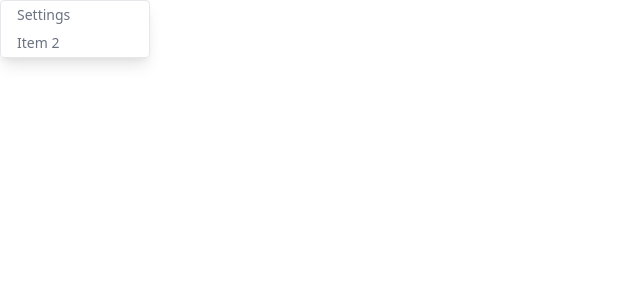
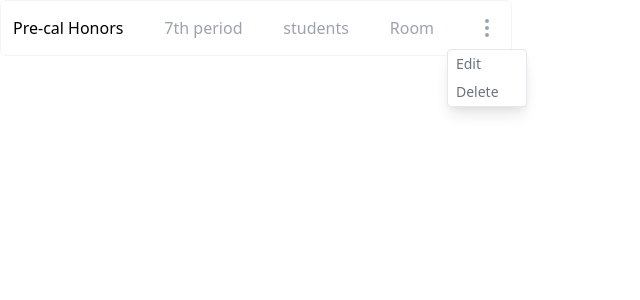
Before and after one commit to hieunguyent12/lemon, a Next.js app in the folder web/: page / in a window 1280 px wide. Shown: the top 300 px of the page, without its empty margins (0-640 px from the left). Built offline with nearby package versions, Linux system fonts and the light colour scheme.

Commit message:
made some changes

```diff
--- a/web/package.json
+++ b/web/package.json
@@ -12,6 +12,7 @@
     "build-storybook": "build-storybook"
   },
   "dependencies": {
+    "@popperjs/core": "^2.11.2",
     "@prisma/client": "^3.8.1",
     "apollo-server": "^3.6.2",
     "apollo-server-micro": "^3.6.2",
@@ -20,7 +21,8 @@
     "micro": "^9.3.4",
     "next": "12.0.10",
     "react": "17.0.2",
-    "react-dom": "17.0.2"
+    "react-dom": "17.0.2",
+    "react-popper": "^2.2.5"
   },
   "devDependencies": {
     "@babel/core": "^7.17.0",
--- a/web/src/hooks/useOutsideAlert.tsx
+++ b/web/src/hooks/useOutsideAlert.tsx
@@ -3,7 +3,7 @@ import React, { useRef, useEffect } from "react";
 /**
  * Hook that alerts clicks outside of the passed ref
  */
-export function useOutsideAlerter(ref: any, cb: () => void) {
+export function useOutsideClick(ref: any, cb: () => void) {
   useEffect(() => {
     /**
      * Alert if clicked on outside of element
@@ -27,7 +27,7 @@ export function useOutsideAlerter(ref: any, cb: () => void) {
  */
 export function OutsideAlerter(props: any) {
   const wrapperRef = useRef(null);
-  useOutsideAlerter(wrapperRef, props.callback);
+  useOutsideClick(wrapperRef, props.callback);
 
   return (
     <div ref={wrapperRef} className={`flex w-min`} style={props.style}>
--- /dev/null
+++ b/web/src/icons/ThreeDots.tsx
@@ -0,0 +1,21 @@
+const ThreeDots = (props: React.SVGProps<SVGSVGElement>) => {
+  return (
+    <svg
+      xmlns="http://www.w3.org/2000/svg"
+      className="h-6 w-6 text-gray-400"
+      fill="none"
+      viewBox="0 0 24 24"
+      stroke="currentColor"
+      {...props}
+    >
+      <path
+        strokeLinecap="round"
+        strokeLinejoin="round"
+        strokeWidth={2}
+        d="M12 5v.01M12 12v.01M12 19v.01M12 6a1 1 0 110-2 1 1 0 010 2zm0 7a1 1 0 110-2 1 1 0 010 2zm0 7a1 1 0 110-2 1 1 0 010 2z"
+      />
+    </svg>
+  );
+};
+
+export default ThreeDots;
--- a/web/src/pages/_app.tsx
+++ b/web/src/pages/_app.tsx
@@ -1,8 +1,8 @@
-import '../styles/globals.css'
-import type { AppProps } from 'next/app'
+import "../styles/globals.css";
+import type { AppProps } from "next/app";
 
-function MyApp({ Component, pageProps }: AppProps) {
-  return <Component {...pageProps} />
+function Lemon({ Component, pageProps }: AppProps) {
+  return <Component {...pageProps} />;
 }
 
-export default MyApp
+export default Lemon;
--- a/web/src/pages/index.tsx
+++ b/web/src/pages/index.tsx
@@ -3,9 +3,9 @@ import Head from "next/head";
 import Image from "next/image";
 import styles from "../styles/Home.module.css";
 
-import { AvatarMenu } from "../ui/AvatarMenu";
+import { ListItem } from "../ui/ListItem";
 
 const Home: NextPage = () => {
-  return <AvatarMenu />;
+  return <ListItem isTeacher _className="Pre-cal Honors" period={7} />;
 };
 export default Home;
--- /dev/null
+++ b/web/src/ui/DropdownMenu.tsx
@@ -0,0 +1,40 @@
+import { forwardRef } from "react";
+import { motion, MotionProps } from "framer-motion";
+
+export type DropdropMenuProps = {
+  children: React.ReactNode;
+} & React.HTMLAttributes<HTMLDivElement> &
+  MotionProps;
+
+export type DropdownMenuItemProps = {
+  children: React.ReactNode;
+};
+
+export const DropdownMenuItem: React.FC<DropdownMenuItemProps> = ({
+  children,
+}) => {
+  return (
+    <p className="flex items-center text-gray-500 py-1 px-2 text-sm cursor-pointer hover:bg-gray-100">
+      {children}
+    </p>
+  );
+};
+
+export const DropdownMenu = forwardRef<any, DropdropMenuProps>((props, ref) => {
+  return (
+    <motion.div
+      initial={{
+        opacity: 0,
+      }}
+      animate={{
+        opacity: 1,
+      }}
+      ref={ref}
+      {...props}
+      className="flex flex-col rounded absolute border border-gray-200 shadow-lg bg-white w-20 select-none"
+      onClick={(e) => e.stopPropagation()}
+    >
+      {props.children}
+    </motion.div>
+  );
+});
--- /dev/null
+++ b/web/src/ui/ListItem.tsx
@@ -0,0 +1,165 @@
+import React, { useRef, useEffect, useState } from "react";
+import { usePopper } from "react-popper";
+
+import { DropdownMenu, DropdownMenuItem } from "./DropdownMenu";
+import getOrdinalSuffix from "../utils/ordinal_suffix";
+import ThreeDots from "../icons/ThreeDots";
+import { useOutsideClick } from "../hooks/useOutsideAlert";
+
+const GRADE_COLORS = {
+  100: "text-primary-600",
+  90: "text-primary-600",
+  80: "text-lime-500",
+  70: "text-yellow-500",
+  60: "text-yellow-600",
+  50: "text-orange-500",
+};
+
+export type ListItemProps = {
+  isTeacher: boolean;
+  _className: string;
+  period: number;
+  studentCount?: number;
+  grade?: number;
+  roomNumber?: number;
+  teacherName?: string;
+};
+
+export const ListItem: React.FC<ListItemProps> = ({
+  isTeacher,
+  _className,
+  period,
+  roomNumber,
+  studentCount,
+  grade,
+  teacherName,
+}) => {
+  return (
+    <div className="flex justify-between items-center h-14 border border-gray-100 p-3 rounded-md max-w-lg	cursor-pointer select-none transition duration-200 ease-in-out hover:bg-gray-100">
+      {isTeacher ? (
+        <TeacherContent
+          _className={_className}
+          studentCount={studentCount}
+          period={period}
+          roomNumber={roomNumber}
+        />
+      ) : (
+        <StudentContent
+          _className={_className}
+          period={period}
+          roomNumber={roomNumber}
+          grade={grade}
+          teacherName={teacherName}
+        />
+      )}
+    </div>
+  );
+};
+
+const TeacherContent: React.FC<Omit<ListItemProps, "grade" | "isTeacher">> = ({
+  _className,
+  period,
+  studentCount,
+  roomNumber,
+}) => {
+  const [showMenu, setShowMenu] = useState(true);
+  const [referenceElement, setReferenceElement] = useState<any>(null);
+  const [popperElement, setPopperElement] = useState(null);
+  const { styles, attributes } = usePopper(referenceElement, popperElement, {
+    modifiers: [
+      {
+        name: "offset",
+        enabled: true,
+        options: {
+          offset: [0, 5],
+        },
+      },
+    ],
+  });
+  const popperRef = useRef<any>();
+
+  useOutsideClick(popperRef, () => setShowMenu(false));
+
+  return (
+    <>
+      <p>{_className}</p>
+      <p className="text-gray-400">{getOrdinalSuffix(period)} period</p>
+      <p className="text-gray-400">{studentCount} students</p>
+      <p className="text-gray-400">Room {roomNumber}</p>
+      <span
+        className="hover:bg-gray-300 rounded-md py-1 relative"
+        ref={(ref) => {
+          setReferenceElement(ref);
+          popperRef.current = ref;
+        }}
+        onClick={() => setShowMenu(!showMenu)}
+      >
+        <ThreeDots />
+
+        {showMenu && (
+          <DropdownMenu
+            ref={setPopperElement}
+            style={styles.popper}
+            {...attributes.popper}
+          >
+            <DropdownMenuItem>Edit</DropdownMenuItem>
+            <DropdownMenuItem>Delete</DropdownMenuItem>
+          </DropdownMenu>
+        )}
+      </span>
+    </>
+  );
+};
+
+const StudentContent: React.FC<
+  Omit<ListItemProps, "studentCount" | "isTeacher">
+> = ({ _className, period, roomNumber, grade, teacherName }) => {
+  const gradeColor = getGradeColor(grade);
+  const letterGrade = getLetterGrade(grade);
+
+  return (
+    <>
+      <div>
+        <p className="">{_className}</p>
+        <span className="text-sm text-gray-400">{teacherName}</span>
+      </div>
+      <p className={`${gradeColor}`}>
+        {grade}% {letterGrade}
+      </p>
+      <p className="text-gray-400">{getOrdinalSuffix(period)} period</p>
+      <p className="text-gray-400">Room {roomNumber}</p>
+    </>
+  );
+};
+
+function getGradeColor(grade: number | undefined) {
+  if (!grade) {
+    return null;
+  }
+
+  if (grade < 50) {
+    return GRADE_COLORS[50];
+  } else {
+    return GRADE_COLORS[
+      (Math.floor((grade as any) / 10) * 10) as keyof typeof GRADE_COLORS
+    ];
+  }
+}
+
+function getLetterGrade(grade: number | undefined) {
+  if (!grade) {
+    return "Unknown grade";
+  }
+
+  if (grade >= 90) {
+    return "A";
+  } else if (grade < 90 && grade >= 80) {
+    return "B";
+  } else if (grade < 80 && grade >= 70) {
+    return "C";
+  } else if (grade < 70 && grade >= 60) {
+    return "D";
+  } else {
+    return "F";
+  }
+}
--- /dev/null
+++ b/web/src/utils/ordinal_suffix.ts
@@ -0,0 +1,14 @@
+export default function ordinal_suffix_of(i: number) {
+  var j = i % 10,
+    k = i % 100;
+  if (j == 1 && k != 11) {
+    return i + "st";
+  }
+  if (j == 2 && k != 12) {
+    return i + "nd";
+  }
+  if (j == 3 && k != 13) {
+    return i + "rd";
+  }
+  return i + "th";
+}
--- a/web/tailwind.config.js
+++ b/web/tailwind.config.js
@@ -13,6 +13,9 @@ module.exports = {
         white: colors.white,
         blue: colors.blue,
         gray: colors.gray,
+        lime: colors.lime,
+        orange: colors.orange,
+        // yellow: colors.yellow,
       },
     },
   },
```
Also changed, not shown: 2 other files (tests, documents, lock files or other folders).
